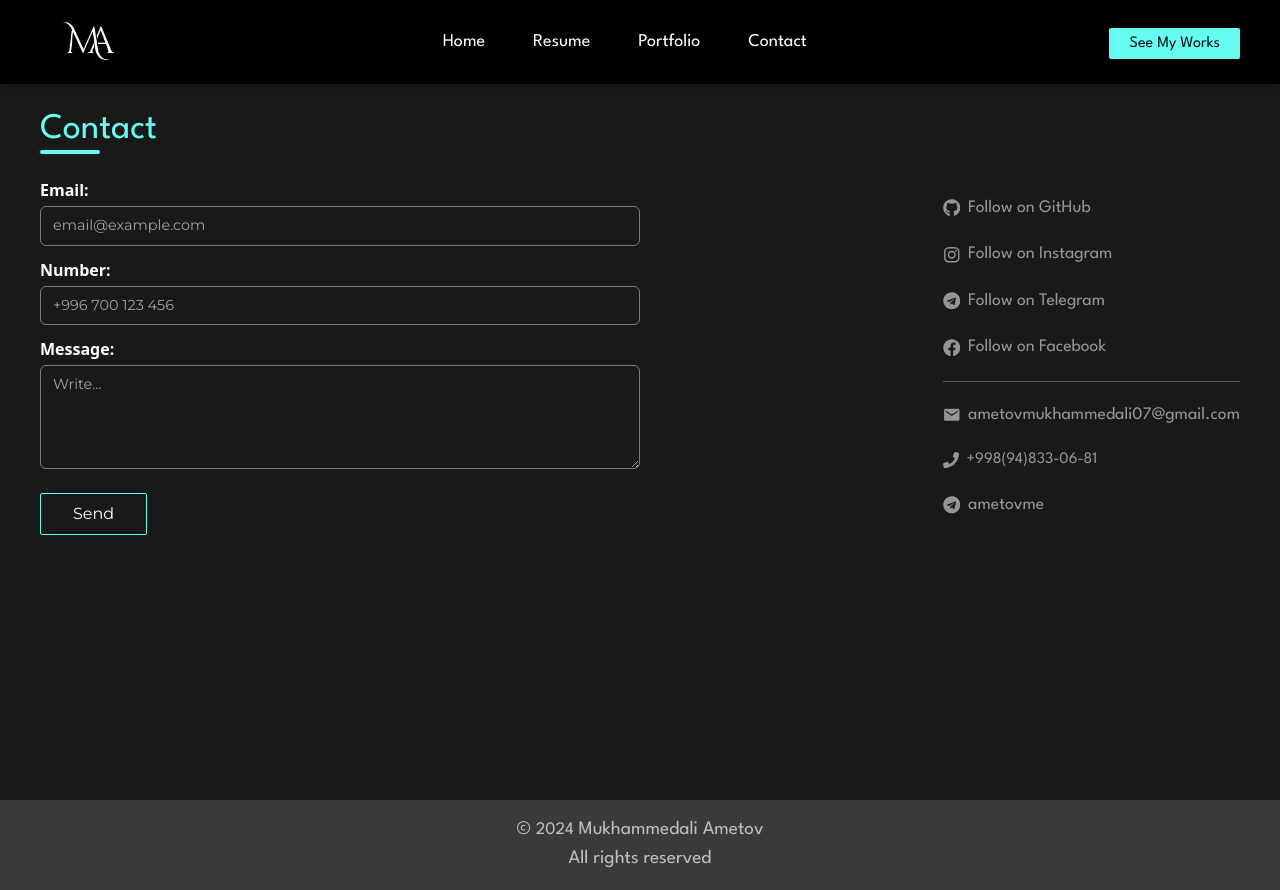
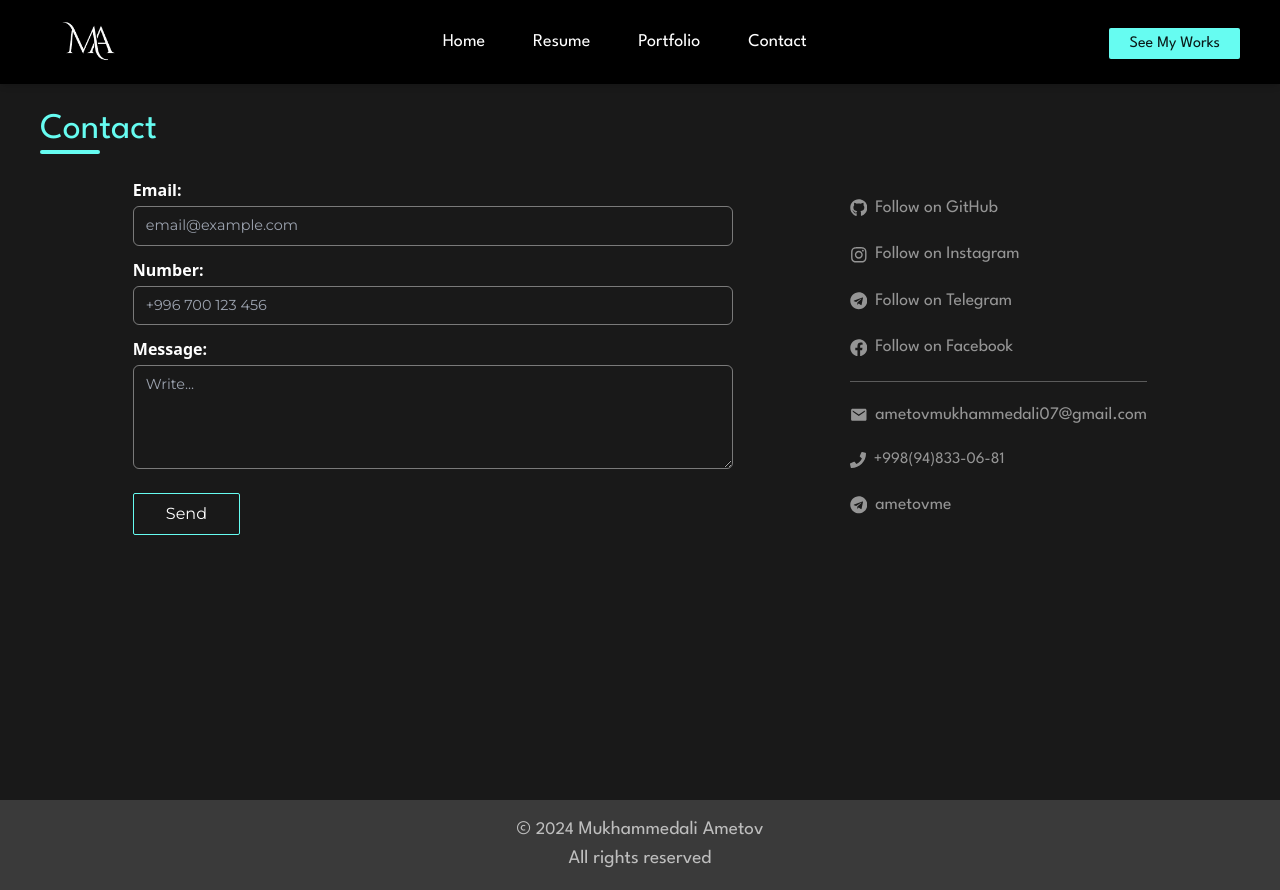
Before and after one commit to mukhammedaliametov/portfolio, a React (Vite) app: page /contact in a window 1280 px wide. Built offline with nearby package versions, Linux system fonts and the light colour scheme.

Commit message:
edit website scrollbar style :)

```diff
--- a/src/App.css
+++ b/src/App.css
@@ -1,3 +1,21 @@
-.image-box-shadow-css{
-    box-shadow: inset 0 0 0 1000px #000000;
+.image-box-shadow-css {
+  box-shadow: inset 0 0 0 1000px #000000;
 }
+
+::-webkit-scrollbar {
+  width: 10px;
+}
+
+::-webkit-scrollbar-track {
+  box-shadow: inset 0 0 5px grey;
+}
+
+/* Handle */
+::-webkit-scrollbar-thumb {
+  background-color: #000000c1;
+}
+
+/* Handle on hover */
+::-webkit-scrollbar-thumb:hover {
+  box-shadow: inset 0 0 0 1000px #00000031;
+}
--- a/src/pages/Contact.jsx
+++ b/src/pages/Contact.jsx
@@ -14,7 +14,7 @@ const Contact = () => {
       <div className="max-w-[1000px] mx-[30px] xl:max-w-[1200px] w-full">
         <h1 className="text-4xl text-[#66FCF1] font-lspartan">Contact</h1>
         <span className="py-[2px] block rounded-lg bg-[#66FCF1] w-[5%]"></span>
-        <div className="flex justify-between md:items-center my-6 gap-6">
+        <div className="flex justify-evenly md:items-center my-6 gap-6">
           <form className="hidden md:flex flex-col gap-3 w-full md:w-[50%] text-white">
             <div className="flex flex-col gap-1">
               <label htmlFor="email" className="font-bold">Email:</label>
```
